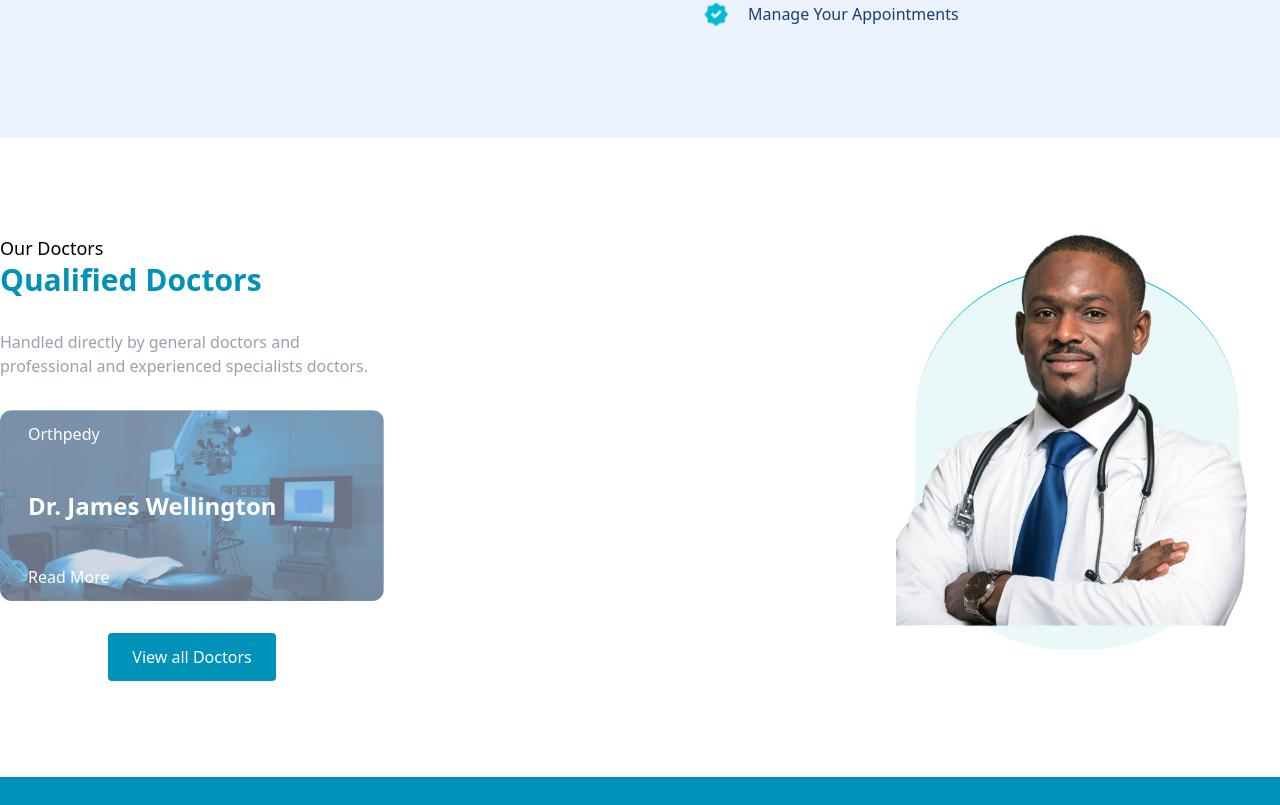
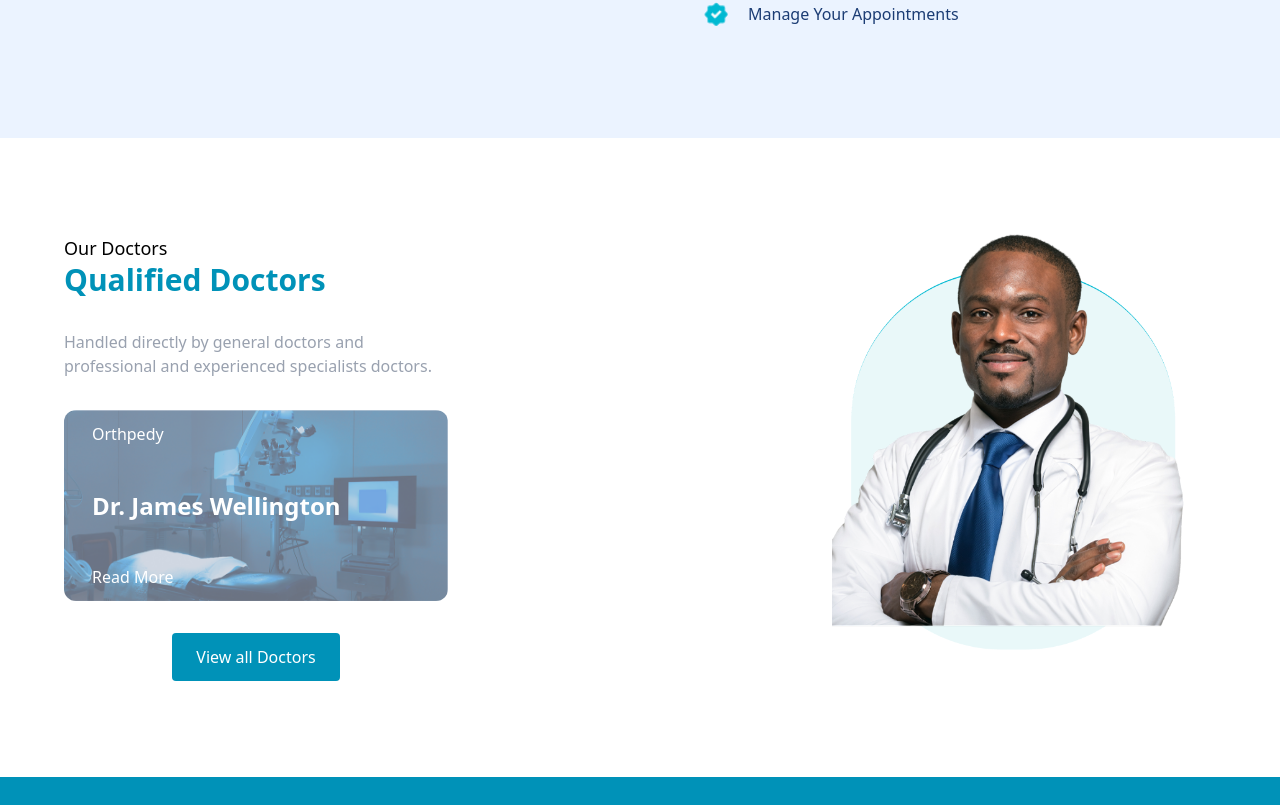
Before and after one commit to gloriaumutoni/AccessCare-Frontend, a React (Vite) app: page / in a window 1280 px wide. Shown: the part 1675-2480 px from the top of the page. Built offline with nearby package versions, Linux system fonts and the light colour scheme.

Commit message:
refactor: reduce width of component

```diff
--- a/src/components/Home/Doctors.tsx
+++ b/src/components/Home/Doctors.tsx
@@ -2,7 +2,7 @@ import Button from "../Button"
 
 function Doctors() {
   return (
-    <section className="flex justify-between py-24 w-7xl mx-auto">
+    <section className="flex justify-between py-24 max-w-6xl mx-auto">
       <div className="w-sm space-y-8">
         <article>
           <p className="font-medium text-lg">Our Doctors</p>
```
